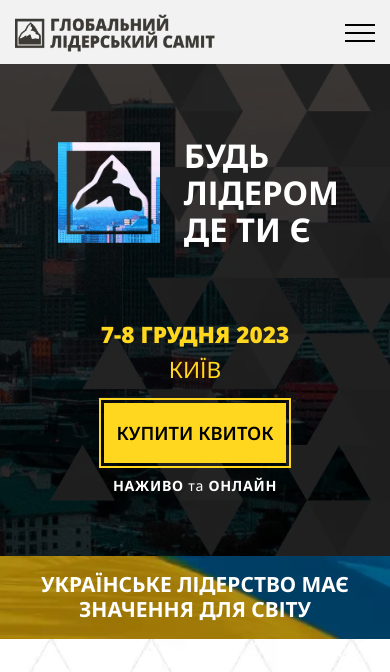
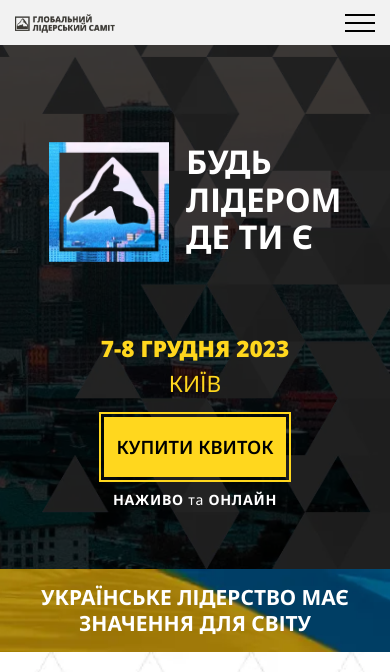
Before and after one commit to limanski-valera/global-sammit, a plain HTML site: page index.html in a window 390 px wide. Shown: the top 672 px of the page. Drawn offline with nearby package versions, Linux system fonts and the light colour scheme.

Commit message:
Add files via upload

```diff
--- a/css/style.css
+++ b/css/style.css
@@ -703,13 +703,9 @@ body::after {
   display: flex;
 }
 
-.main-block__image {
-  margin-top: 0.9375rem;
-}
-
 .main-block__image-wrapper {
   position: relative;
-  height: 95%;
+  height: 100%;
 }
 
 .main-block__image-wrapper img {
@@ -727,6 +723,9 @@ body::after {
   font-weight: 700;
   text-transform: uppercase;
   line-height: 1.1388888889;
+  -ms-flex-item-align: center;
+      -ms-grid-row-align: center;
+      align-self: center;
 }
 
 .main-block__title span {
@@ -1888,7 +1887,7 @@ body::after {
   .header__logo {
     position: relative;
     z-index: 4;
-    max-width: 15.625rem;
+    max-width: 12.5rem;
   }
 
   .header__actions {
@@ -2050,7 +2049,7 @@ body::after {
   }
 
   .main-block__offer {
-    gap: 1.25rem;
+    gap: 0.625rem;
   }
 
   .main-block__image {
@@ -2177,7 +2176,11 @@ body::after {
   }
 
   .main-block__image {
-    width: 6.25rem;
+    width: 6.875rem;
+  }
+
+  .main-block__image {
+    height: 6.875rem;
   }
 
   .main-block__title {
@@ -2197,7 +2200,7 @@ body::after {
 
 @media (max-width: 29.99875em) {
   .header__logo {
-    max-width: 12.5rem;
+    max-width: 6.25rem;
   }
 
   .header__text-phone {
@@ -2841,10 +2844,6 @@ body::after {
     margin-bottom: 6.25rem;
   }
 
-  .main-block__image {
-    width: 12.5rem;
-  }
-
   .main-block__title {
     font-size: 3rem;
   }
@@ -2863,18 +2862,6 @@ body::after {
     }
 }
 
-@supports (width: clamp( 6.25rem , 1.7857142857rem  +  22.3214285714vw , 12.5rem )) {
-    .main-block__image {
-      width: clamp( 6.25rem , 1.7857142857rem  +  22.3214285714vw , 12.5rem );
-    }
-}
-
-@supports not (width: clamp( 6.25rem , 1.7857142857rem  +  22.3214285714vw , 12.5rem )) {
-    .main-block__image {
-      width: calc(6.25rem + 6.25 * (100vw - 20rem) / 28);
-    }
-}
-
 @supports (font-size: clamp( 1.875rem , 1.0714285714rem  +  4.0178571429vw , 3rem )) {
     .main-block__title {
       font-size: clamp( 1.875rem , 1.0714285714rem  +  4.0178571429vw , 3rem );
@@ -2884,6 +2871,42 @@ body::after {
 @supports not (font-size: clamp( 1.875rem , 1.0714285714rem  +  4.0178571429vw , 3rem )) {
     .main-block__title {
       font-size: calc(1.875rem + 1.125 * (100vw - 20rem) / 28);
+    }
+}
+}
+
+@media (max-width: 47.99875em) and (min-width: 61.875em) {
+  .main-block__image {
+    width: 13.125rem;
+  }
+
+  .main-block__image {
+    height: 13.125rem;
+  }
+}
+
+@media (max-width: 47.99875em) and (min-width: 20em) and (max-width: 61.875em) {
+@supports (width: clamp( 6.875rem , 3.8899253731rem  +  14.9253731343vw , 13.125rem )) {
+    .main-block__image {
+      width: clamp( 6.875rem , 3.8899253731rem  +  14.9253731343vw , 13.125rem );
+    }
+}
+
+@supports not (width: clamp( 6.875rem , 3.8899253731rem  +  14.9253731343vw , 13.125rem )) {
+    .main-block__image {
+      width: calc(6.875rem + 6.25 * (100vw - 20rem) / 41.875);
+    }
+}
+
+@supports (height: clamp( 6.875rem , 3.8899253731rem  +  14.9253731343vw , 13.125rem )) {
+    .main-block__image {
+      height: clamp( 6.875rem , 3.8899253731rem  +  14.9253731343vw , 13.125rem );
+    }
+}
+
+@supports not (height: clamp( 6.875rem , 3.8899253731rem  +  14.9253731343vw , 13.125rem )) {
+    .main-block__image {
+      height: calc(6.875rem + 6.25 * (100vw - 20rem) / 41.875);
     }
 }
 }
--- a/index.html
+++ b/index.html
@@ -6,7 +6,7 @@
 	<meta charset="UTF-8">
 	<meta name="format-detection" content="telephone=no">
 	<!-- <style>body{opacity: 0;}</style> -->
-	<link rel="stylesheet" href="css/style.min.css?_v=20231006164412">
+	<link rel="stylesheet" href="css/style.min.css?_v=20231006171035">
 	<link rel="shortcut icon" href="favicon.ico">
 	<!-- <meta name="robots" content="noindex, nofollow"> -->
 	<meta name="viewport" content="width=device-width, initial-scale=1.0">
@@ -432,7 +432,7 @@
 			</div>
 		</div>
 	</div>
-	<script src="js/app.min.js?_v=20231006164412"></script>
+	<script src="js/app.min.js?_v=20231006171035"></script>
 </body>
 
 </html>
```
Also changed, not shown: css/style.min.css.
